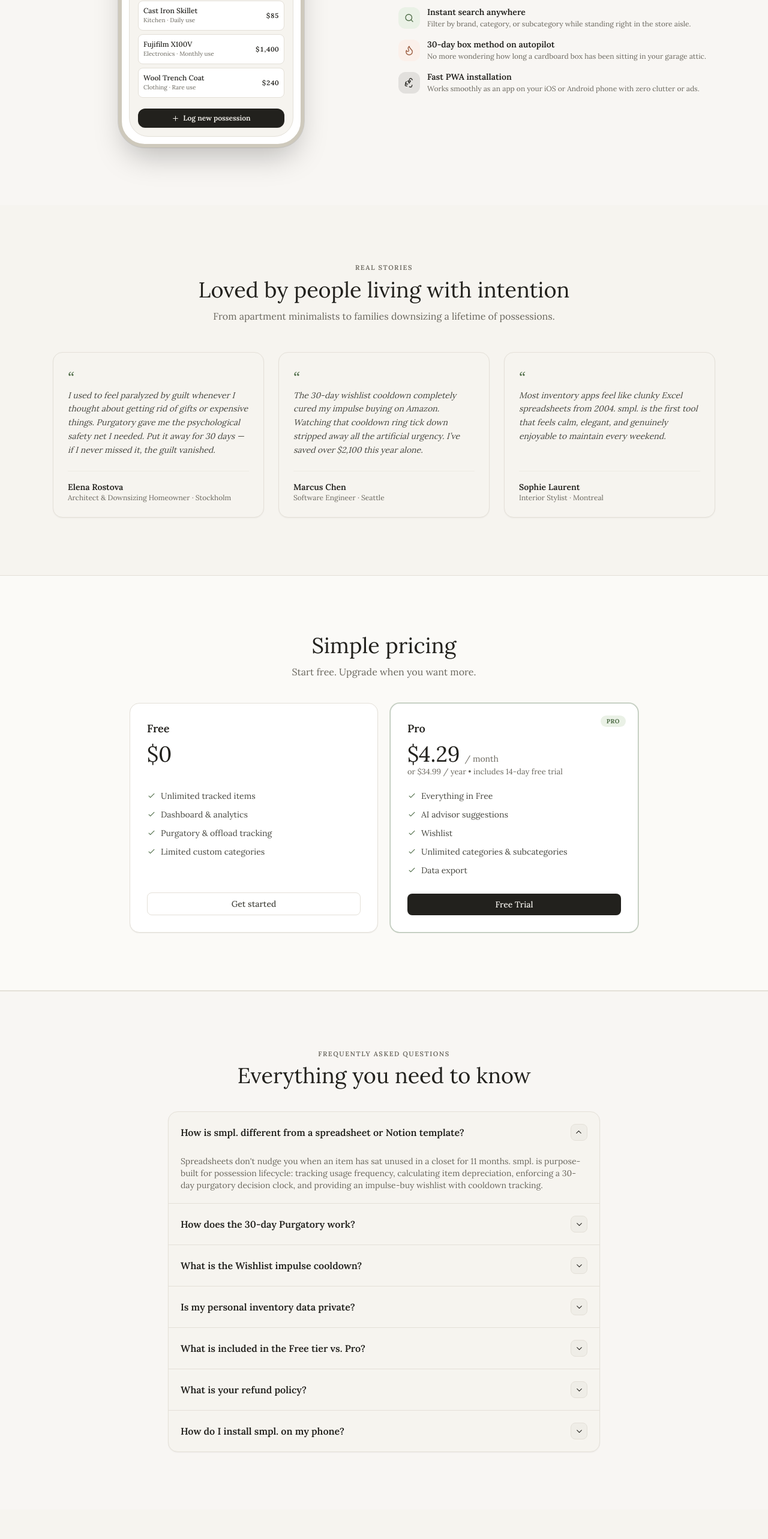
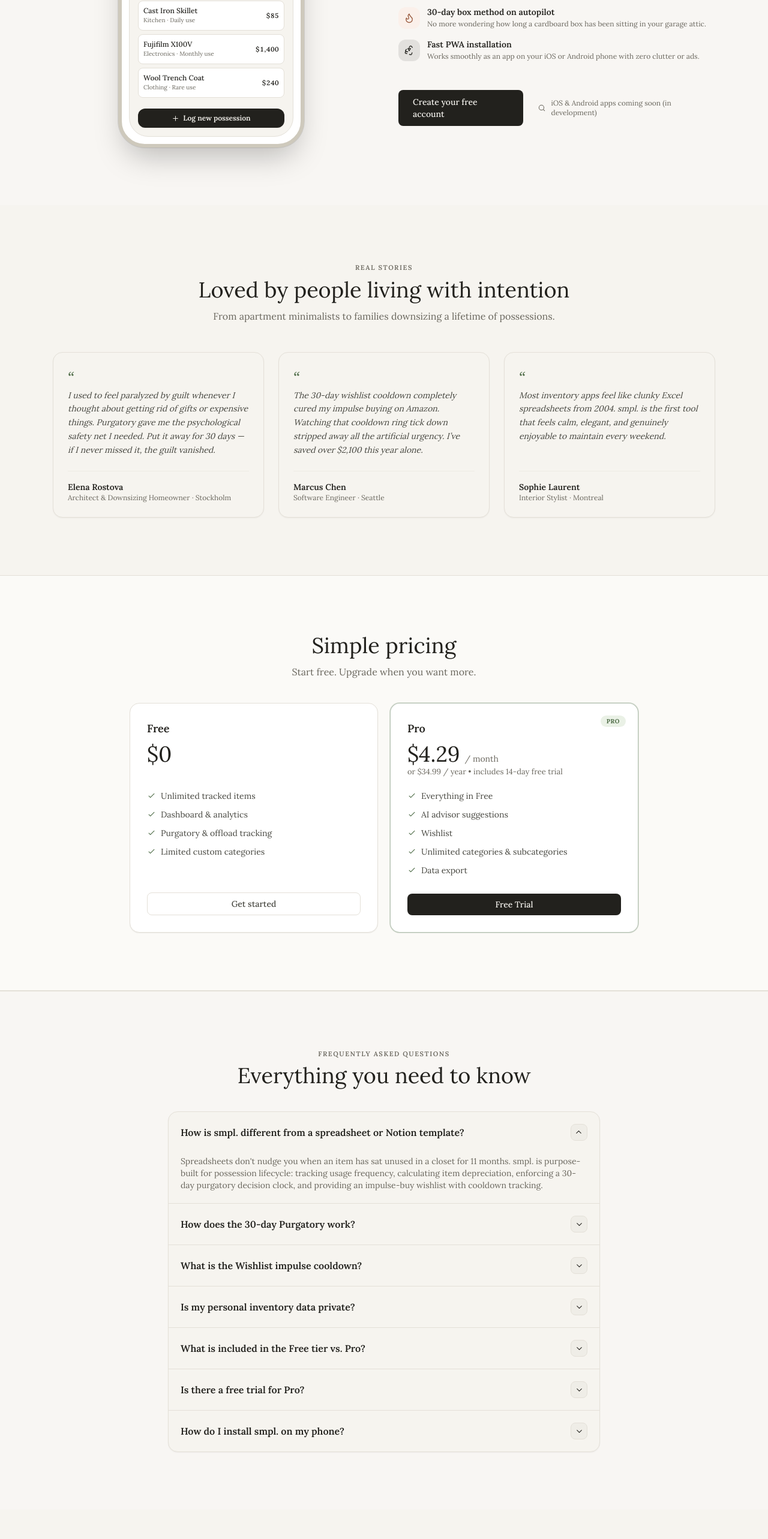
Before and after one commit to t0mtait/smpl, a Next.js app: page /welcome in a window 1280 px wide. Shown: the part 2280-4846 px from the top of the page at 60% size. Built offline with nearby package versions, Linux system fonts and the light colour scheme; no server answers.

Commit message:
Update trial policy copy, app installation FAQ, and spacing at bottom of mobile section

```diff
--- a/app/(app)/account/AccountClient.tsx
+++ b/app/(app)/account/AccountClient.tsx
@@ -1145,19 +1145,12 @@ export default function AccountClient({ initialUser, initialCategories = [] }: A
             </div>
           </div>
 
-          {/* Refund Policy */}
+          {/* Free Trial & Cancellation */}
           <div className="mt-3.5 border-t border-line-soft pt-3">
             <div className="flex items-start gap-2 text-[11px] text-muted leading-relaxed">
-              <span className="font-semibold text-ink shrink-0">Refund Policy:</span>
+              <span className="font-semibold text-ink shrink-0">14-Day Free Trial:</span>
               <span>
-                14-day 100% money-back guarantee. If smpl. isn&apos;t for you, email{" "}
-                <a
-                  href="mailto:support@gosmpl.app?subject=smpl.%20Refund%20Request"
-                  className="font-medium text-accent hover:underline"
-                >
-                  support@gosmpl.app
-                </a>{" "}
-                within 14 days of upgrade or renewal for a full refund, no questions asked. Subscriptions can be cancelled at any time with a single click.
+                We offer a 14-day free Pro trial so you can experience all premium features risk-free. Subscriptions can be cancelled anytime with a single click in your account or Stripe billing portal.
               </span>
             </div>
           </div>
--- a/app/welcome/page.tsx
+++ b/app/welcome/page.tsx
@@ -263,9 +263,15 @@ export default async function WelcomePage() {
           <p className="mt-3 text-[16px] text-muted">
             It takes a minute to start. Your inventory stays yours alone.
           </p>
-          <Link href="/auth/register" className="btn-primary mt-7 px-7 py-3 text-base">
-            Create your free account
-          </Link>
+          <div className="mt-8 flex flex-col items-center gap-6">
+            <Link href="/auth/register" className="btn-primary px-7 py-3 text-base">
+              Create your free account
+            </Link>
+            <p className="inline-flex items-center gap-2 text-[13px] text-muted">
+              <IconSearch width={14} height={14} />
+              iOS &amp; Android apps coming soon (in development)
+            </p>
+          </div>
         </section>
       </main>
 
--- a/components/LandingInteractive.tsx
+++ b/components/LandingInteractive.tsx
@@ -714,6 +714,16 @@ export function MobileAppShowcase() {
               </div>
             </div>
           </div>
+
+          <div className="pt-6 flex flex-col sm:flex-row items-start sm:items-center gap-4 sm:gap-6">
+            <Link href="/auth/register" className="btn-primary px-6 py-2.5 text-sm">
+              Create your free account
+            </Link>
+            <p className="inline-flex items-center gap-2 text-xs text-muted">
+              <IconSearch width={14} height={14} className="shrink-0" />
+              iOS &amp; Android apps coming soon (in development)
+            </p>
+          </div>
         </div>
       </div>
     </section>
@@ -806,12 +816,12 @@ const FAQS = [
     a: "The Free tier is free forever and includes unlimited items tracking, possession analytics, 30-day purgatory, and limited custom categories. Pro ($4.29/mo or $34.99/yr, including a 14-day free trial) unlocks the AI Declutter Advisor, Wishlist cooldown tracker, unlimited custom categories, and complete CSV/JSON data exports.",
   },
   {
-    q: "What is your refund policy?",
-    a: "We offer a 14-day, 100% money-back guarantee on all Pro memberships. If smpl. isn't right for you, simply email support@gosmpl.app within 14 days of upgrade or renewal for a full refund with no questions asked. You can also cancel your subscription anytime with a single click.",
+    q: "Is there a free trial for Pro?",
+    a: "Yes! We offer a full 14-day free trial on smpl. Pro with zero upfront commitment. You can explore the AI Declutter Advisor, Wishlist cooldown tracker, unlimited custom categories, and CSV/JSON backups completely free for 14 days. You can cancel anytime with a single click.",
   },
   {
     q: "How do I install smpl. on my phone?",
-    a: "smpl. is built as a Progressive Web App (PWA). Open gosmpl.app in Safari on iOS and tap 'Share → Add to Home Screen', or tap the menu in Chrome on Android and select 'Install app'. It opens full-screen like a native app.",
+    a: "Native iOS and Android apps are currently in active development. In the meantime, smpl. is built as a Progressive Web App (PWA) that works smoothly on any mobile browser. Simply open gosmpl.app in Safari on iOS and tap 'Share → Add to Home Screen', or tap the menu in Chrome on Android and select 'Install app' to use it full-screen just like a native app.",
   },
 ];
 
```
